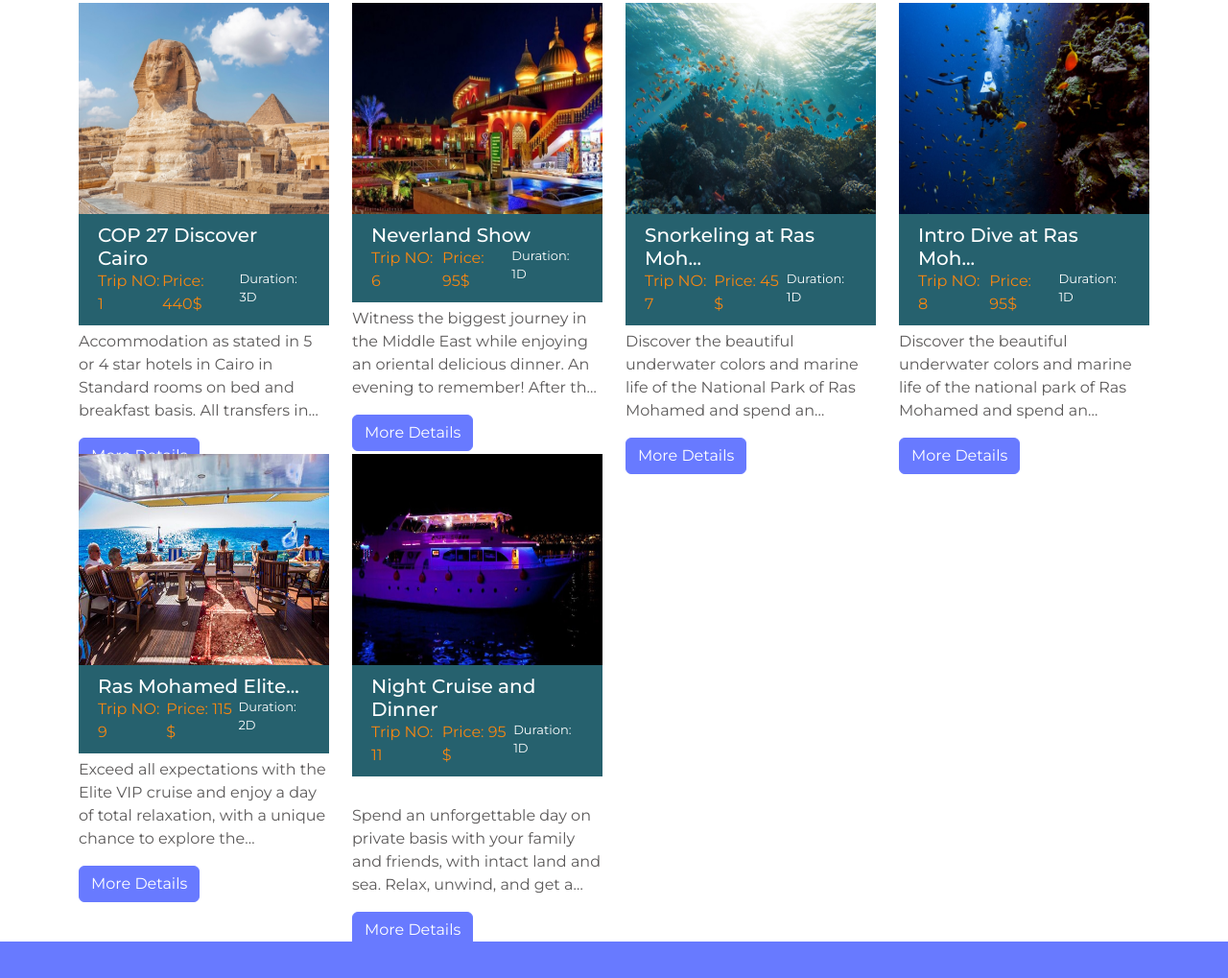
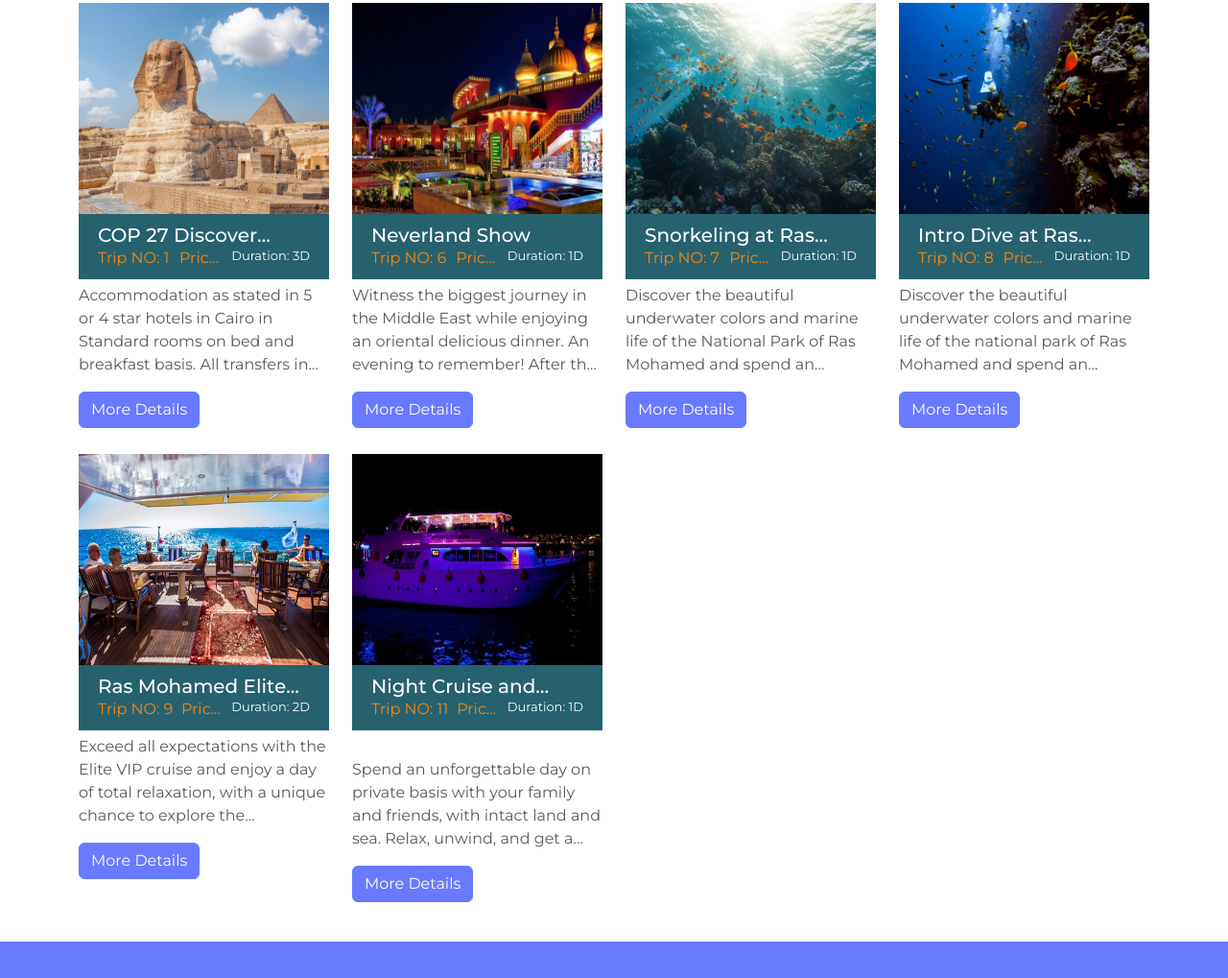
Before and after one commit to Yasin3015/ViwegeTravelsDemo, a plain HTML site: page index.html in a window 1280 px wide. Shown: the part 1072-2091 px from the top of the page at 96% size. Drawn offline with nearby package versions, Linux system fonts and the light colour scheme; a web font is replaced by a local one.

Commit message:
Update Style.css

```diff
--- a/assets/CSS/Style.css
+++ b/assets/CSS/Style.css
@@ -198,6 +198,13 @@
     border-color: var(--blue) !important;
     background-color: var(--blue) !important;
     opacity: 1;
+}
+.card__header h5,
+.card__header span{
+    overflow: hidden;
+    display: -webkit-box;
+    -webkit-box-orient: vertical;
+    -webkit-line-clamp: 1;
 }
 
 /* /////////////////////start contact //////////// */
```
